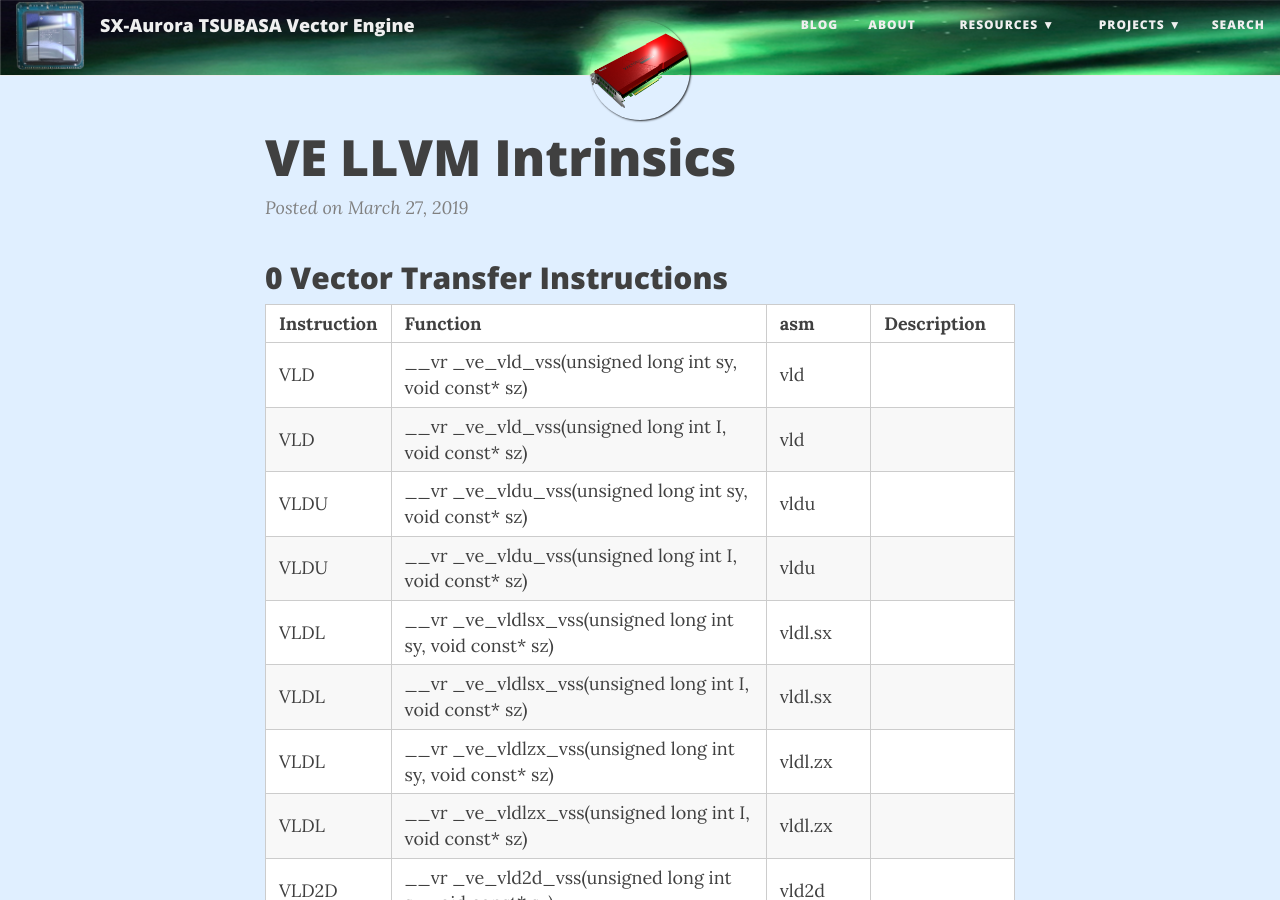
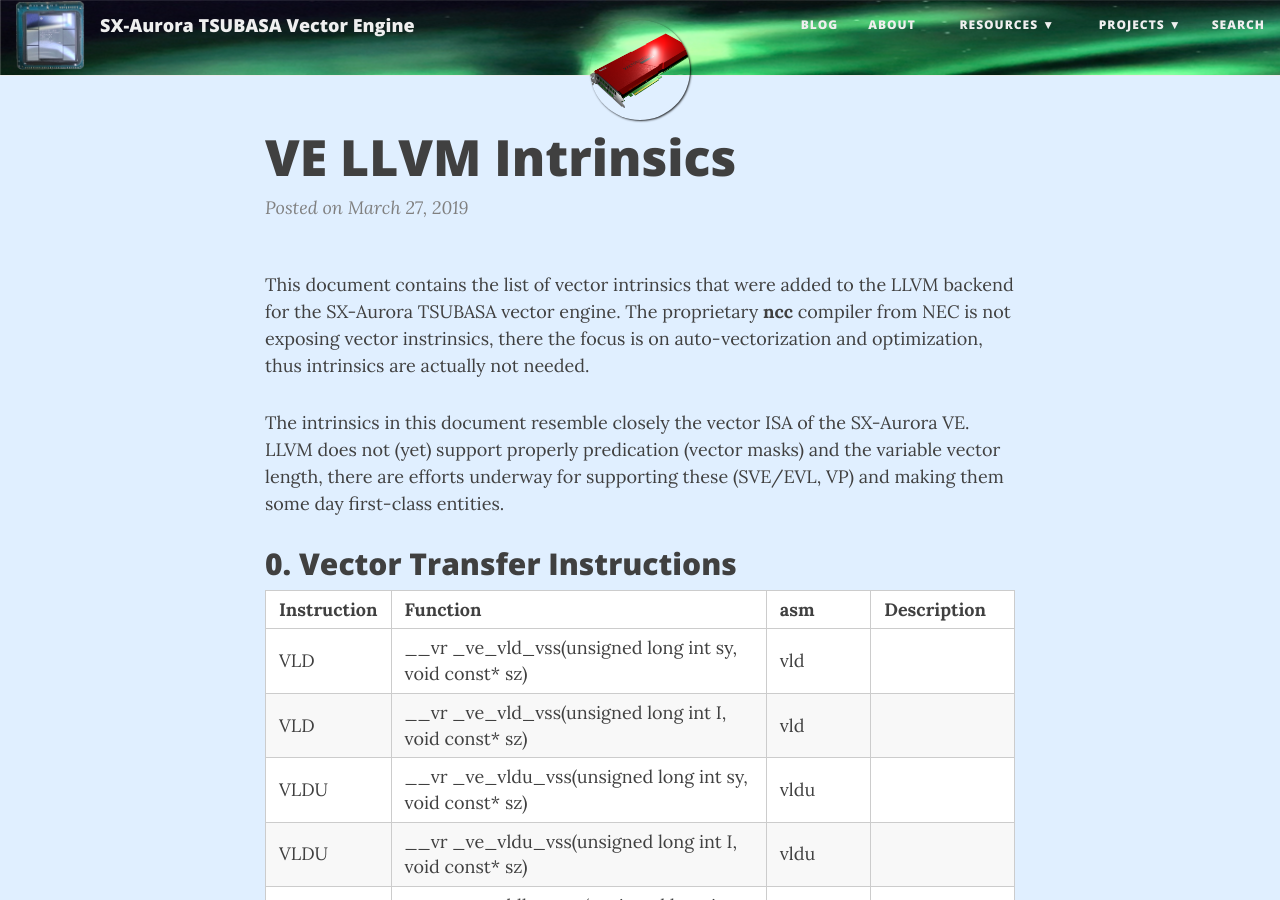
Before and after one commit to SX-Aurora/SX-Aurora.github.io, a Jekyll site: the page built from _posts/2019-03-27-ve-llvm-intrinsics.md, in a window 1280 px wide and 900 px high. Built offline with Jekyll 4.4.1, drawn with Linux system fonts in a browser that asks for light colours; nearby versions of some CDN libraries; comment, search, counter and statistics services are not loaded; some of the changed text lies outside the part shown.

Commit message:
Some intro text for the intrinsics.

```diff
--- a/_posts/2019-03-27-ve-llvm-intrinsics.md
+++ b/_posts/2019-03-27-ve-llvm-intrinsics.md
@@ -7,8 +7,12 @@
 tags: [llvm, compiler, vector, sxaurora, intrinsics, builtins]
 ---
 
+This document contains the list of vector intrinsics that were added to the LLVM backend for the SX-Aurora TSUBASA vector engine. The proprietary **ncc** compiler from NEC is not exposing vector instrinsics, there the focus is on auto-vectorization and optimization, thus intrinsics are actually not needed.
 
-## 0 Vector Transfer Instructions
+The intrinsics in this document resemble closely the vector ISA of the SX-Aurora VE. LLVM does not (yet) support properly predication (vector masks) and the variable vector length, there are efforts underway for supporting these (SVE/EVL, VP) and making them some day first-class entities.
+
+
+## 0. Vector Transfer Instructions
 
 | Instruction | Function | asm | Description |
 | --- | --- | --- | --- |
@@ -81,7 +85,7 @@
 | VMV | __vr _ve_vmv_vsv(unsigned int sy, __vr vz) | vmv |  |
 | VMV | __vr _ve_vmv_vsv(unsigned int N, __vr vz) | vmv |  |
 
-## 1 Vector Fixed-Point Arithmetic Operation Instructions
+## 1. Vector Fixed-Point Arithmetic Operation Instructions
 
 | Instruction | Function | asm | Description |
 | --- | --- | --- | --- |
@@ -327,7 +331,7 @@
 | VCMX | __vr _ve_vminsl_vsvmv(long int sy, __vr vz, __vm256 vm, __vr vd) | vmins.l | vx[:] = vm[:] ? min(sy, vz[:]) : vd[:] |
 | VCMX | __vr _ve_vminsl_vsvmv(long int I, __vr vz, __vm256 vm, __vr vd) | vmins.l | vx[:] = vm[:] ? min(I, vz[:]) : vd[:] |
 
-## 2 Vector Logical Arithmetic Operation Instructions
+## 2. Vector Logical Arithmetic Operation Instructions
 
 | Instruction | Function | asm | Description |
 | --- | --- | --- | --- |
@@ -371,7 +375,7 @@
 | VSEQ | __vr _ve_pvsequp_v() | pvseq.up | vx[:] = i |
 | VSEQ | __vr _ve_pvseq_v() | pvseq | vx[:] = i |
 
-## 3 Vector Shift Instructions
+## 3. Vector Shift Instructions
 
 | Instruction | Function | asm | Description |
 | --- | --- | --- | --- |
@@ -434,7 +438,7 @@
 | VSFA | __vr _ve_vsfa_vvssmv(__vr vz, unsigned long int sy, unsigned long int sz, __vm256 vm, __vr vd) | vsfa | vx[:] = vm[:] ? (vz[:] << (sy & 0x7)) + sz : vd[:] |
 | VSFA | __vr _ve_vsfa_vvssmv(__vr vz, unsigned long int I, unsigned long int sz, __vm256 vm, __vr vd) | vsfa | vx[:] = vm[:] ? (vz[:] << (I & 0x7)) + sz : vd[:] |
 
-## 4 Vector Floating-Point Operation Instructions
+## 4. Vector Floating-Point Operation Instructions
 
 | Instruction | Function | asm | Description |
 | --- | --- | --- | --- |
@@ -633,7 +637,7 @@
 | VCVD | __vr _ve_vcvtds_vv(__vr vy) | vcvt.d.s | vx[:] = (double)vy[:] |
 | VCVS | __vr _ve_vcvtsd_vv(__vr vy) | vcvt.s.d | vx[:] = (float)vy[:] |
 
-## 5 Vector Mask Arithmetic Instructions
+## 5. Vector Mask Arithmetic Instructions
 
 | Instruction | Function | asm | Description |
 | --- | --- | --- | --- |
@@ -660,7 +664,7 @@
 | VFMF | __vm512 _ve_pvfmks_Mcv(int cc, __vr vz) |  |  |
 | VFMF | __vm512 _ve_pvfmks_McvM(int cc, __vr vz, __vm512 vm) |  |  |
 
-## 6 Vector Recursive Relation Instructions
+## 6. Vector Recursive Relation Instructions
 
 | Instruction | Function | asm | Description |
 | --- | --- | --- | --- |
@@ -705,7 +709,7 @@
 | VFIMA | not yet implemented |  |  |
 | VFIMS | not yet implemented |  |  |
 
-## 7 Vector Gathering/Scattering Instructions
+## 7. Vector Gathering/Scattering Instructions
 
 | Instruction | Function | asm | Description |
 | --- | --- | --- | --- |
@@ -730,7 +734,7 @@
 | VSCL | void _ve_vsclot_vv(__vr vx, __vr vy) | vscl.ot |  |
 | VSCL | void _ve_vsclot_vvm(__vr vx, __vr vy, __vm256 vm) | vscl.ot |  |
 
-## 8 Vector Mask Register Instructions
+## 8. Vector Mask Register Instructions
 
 | Instruction | Function | asm | Description |
 | --- | --- | --- | --- |
@@ -750,7 +754,7 @@
 | LZVM | unsigned long int _ve_lzvm_sm(__vm256 vmy) | lzvm |  |
 | TOVM | unsigned long int _ve_tovm_sm(__vm256 vmy) | tovm |  |
 
-## 9 Vector Control Instructions
+## 9. Vector Control Instructions
 
 | Instruction | Function | asm | Description |
 | --- | --- | --- | --- |
@@ -759,13 +763,13 @@
 | SMVL | not yet implemented |  |  |
 | LVIX | not yet implemented |  |  |
 
-## 10 Control Instructions
+## 10. Control Instructions
 
 | Instruction | Function | asm | Description |
 | --- | --- | --- | --- |
 | SVOB | void _ve_svob(void) | svob |  |
 
-## 11 Others
+## 11. Others
 
 | Instruction | Function | asm | Description |
 | --- | --- | --- | --- |
```
